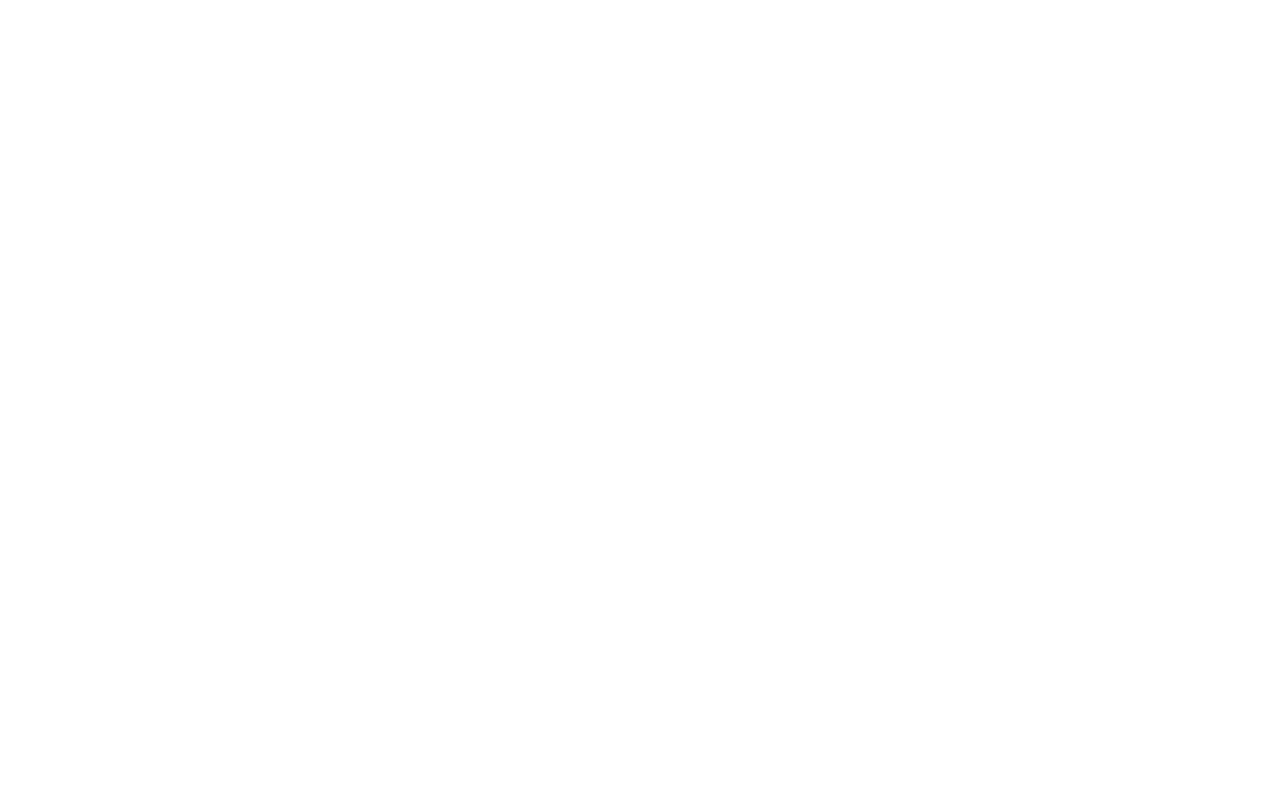
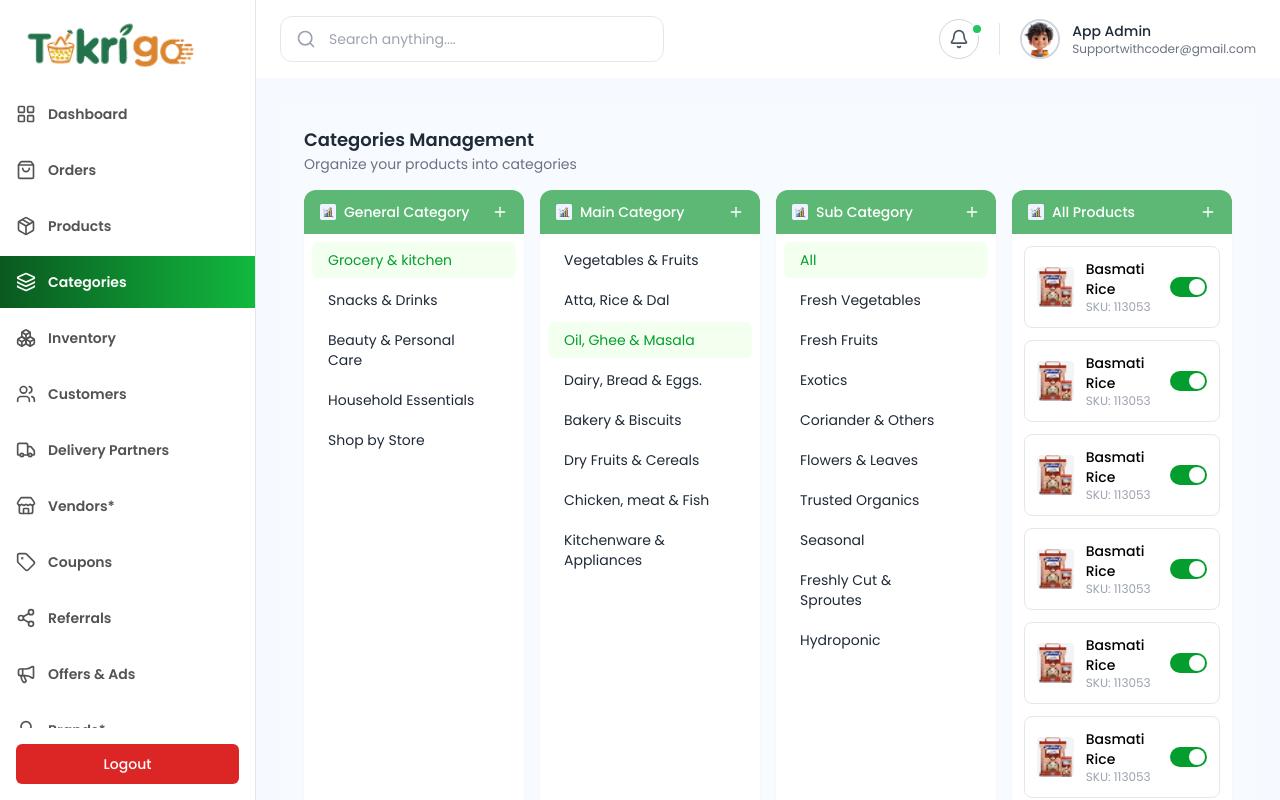
Before and after one commit to Roshani-sahu/Tokrigo-Admin, a React (Vite) app in the folder frontend/: page /categories in a window 1280 px wide. Before the commit this address had no page. Built offline with nearby package versions, Linux system fonts and the light colour scheme.

Commit message:
CategoryManagement added

```diff
--- a/frontend/src/App.tsx
+++ b/frontend/src/App.tsx
@@ -6,6 +6,7 @@
 import Referral from './pages/Referral'
 import CustomerManagement from './pages/CustomerManagement'
 import DeliveryPartnersPage from './pages/DeliveryPartnersPage'
+import Categories from './pages/Categories'
 const App = () => {
   return (
     <Routes>
@@ -16,6 +17,7 @@
       <Route path='/customers' element={<CustomerManagement />} />
       <Route path='/referrals' element={<Referral />} />
       <Route path='/delivery-partners' element={<DeliveryPartnersPage />} />
+      <Route path='/categories' element={<Categories />} />
     </Routes>
   )
 }
--- /dev/null
+++ b/frontend/src/components/categoriesComp/CategoryManagement.tsx
@@ -0,0 +1,136 @@
+import React from 'react'
+import { MoreVertical, Plus } from 'lucide-react'
+
+type ListItemProps = {
+  label: string
+  active?: boolean
+  showMenu?: boolean
+}
+
+const ListItem: React.FC<ListItemProps> = ({
+  label,
+  active = false,
+  showMenu = true
+}) => {
+  return (
+    <div
+      className={`group flex items-center justify-between px-4 py-2 rounded-md cursor-pointer
+        ${active ? 'text-[#039E2D] bg-[#F3FFEF]' : 'text-gray-800'}
+        hover:bg-[#F3FFEF]`}
+    >
+      <span className='text-sm'>{label}</span>
+
+      {showMenu && (
+        <MoreVertical
+          size={16}
+          className='opacity-0 group-hover:opacity-100 transition text-gray-500'
+        />
+      )}
+    </div>
+  )
+}
+
+const CardHeader = ({ title }: { title: string }) => (
+  <div className='flex items-center justify-between bg-[#5DB875] text-white px-4 py-3 rounded-t-xl'>
+    <div className='flex items-center gap-2 text-sm font-medium'>
+      <img src='/icons/GraphIcon.png' alt='icon' className='w-4 h-4' />
+      {title}
+    </div>
+    <Plus size={16} className='cursor-pointer' />
+  </div>
+)
+
+const CategoryManagement: React.FC = () => {
+  return (
+    <div className='bg-[#f7faff] min-h-screen p-6'>
+      {/* PAGE TITLE */}
+      <div className='mb-4'>
+        <h2 className='text-lg font-semibold text-gray-800'>
+          Categories Management
+        </h2>
+        <p className='text-sm text-gray-500'>
+          Organize your products into categories
+        </p>
+      </div>
+
+      {/* GRID */}
+      <div className='grid grid-cols-1 md:grid-cols-4 gap-4'>
+        {/* GENERAL CATEGORY */}
+        <div className='bg-white rounded-xl shadow-sm'>
+          <CardHeader title='General Category' />
+          <div className='p-2 space-y-1'>
+            <ListItem label='Grocery & kitchen' active />
+            <ListItem label='Snacks & Drinks' />
+            <ListItem label='Beauty & Personal Care' />
+            <ListItem label='Household Essentials' />
+            <ListItem label='Shop by Store' showMenu={false} />
+          </div>
+        </div>
+
+        {/* MAIN CATEGORY */}
+        <div className='bg-white rounded-xl shadow-sm'>
+          <CardHeader title='Main Category' />
+          <div className='p-2 space-y-1'>
+            <ListItem label='Vegetables & Fruits' />
+            <ListItem label='Atta, Rice & Dal' />
+            <ListItem label='Oil, Ghee & Masala' active />
+            <ListItem label='Dairy, Bread & Eggs.' />
+            <ListItem label='Bakery & Biscuits' />
+            <ListItem label='Dry Fruits & Cereals' />
+            <ListItem label='Chicken, meat & Fish' />
+            <ListItem label='Kitchenware & Appliances' />
+          </div>
+        </div>
+
+        {/* SUB CATEGORY */}
+        <div className='bg-white rounded-xl shadow-sm'>
+          <CardHeader title='Sub Category' />
+          <div className='p-2 space-y-1'>
+            <ListItem label='All' active />
+            <ListItem label='Fresh Vegetables' />
+            <ListItem label='Fresh Fruits' />
+            <ListItem label='Exotics' />
+            <ListItem label='Coriander & Others' />
+            <ListItem label='Flowers & Leaves' />
+            <ListItem label='Trusted Organics' />
+            <ListItem label='Seasonal' />
+            <ListItem label='Freshly Cut & Sproutes' />
+            <ListItem label='Hydroponic' />
+          </div>
+        </div>
+
+        {/* ALL PRODUCTS */}
+        <div className='bg-white rounded-xl shadow-sm'>
+          <CardHeader title='All Products' />
+          <div className='p-3 space-y-3'>
+            {Array.from({ length: 6 }).map((_, i) => (
+              <div
+                key={i}
+                className='flex items-center justify-between border rounded-lg p-3'
+              >
+                <div className='flex items-center gap-3'>
+                  <img
+                    src='/icons/basmatiImg.png'
+                    alt='Basmati Rice'
+                    className='w-10 h-10 object-contain bg-gray-100 rounded'
+                  />
+                  <div>
+                    <p className='text-sm font-medium'>Basmati Rice</p>
+                    <p className='text-xs text-gray-400'>SKU: 113053</p>
+                  </div>
+                </div>
+
+                {/* TOGGLE */}
+                <div className='w-10 h-5 bg-[#039E2D] rounded-full relative'>
+                  <span className='absolute right-0.5 top-0.5 w-4 h-4 bg-white rounded-full'></span>
+                </div>
+              </div>
+            ))}
+          </div>
+        </div>
+      </div>
+    </div>
+  )
+}
+
+export default CategoryManagement
--- /dev/null
+++ b/frontend/src/pages/Categories.tsx
@@ -0,0 +1,13 @@
+import React from 'react'
+import DashboardLayout from '../layouts/DashboardLayout'
+import CategoryManagement from '../components/categoriesComp/CategoryManagement'
+
+const CategoriesPage = () => {
+  return (
+    <DashboardLayout>
+      <CategoryManagement />
+    </DashboardLayout>
+  )
+}
+
+export default CategoriesPage
```
Also changed, not shown: frontend/public/icons/plusIcon.png (added).
